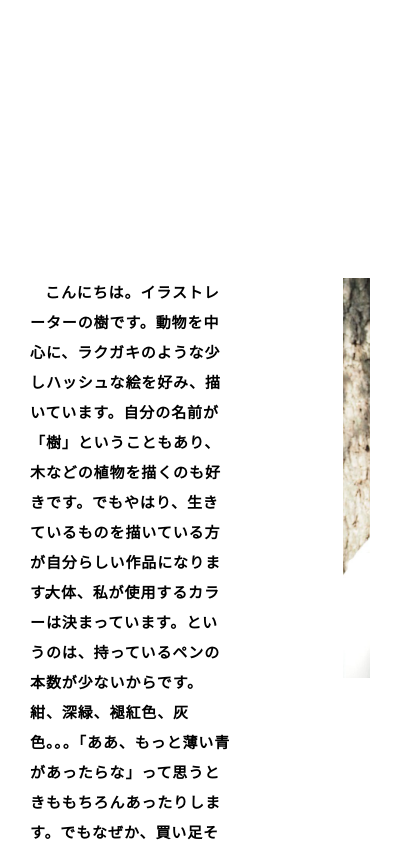
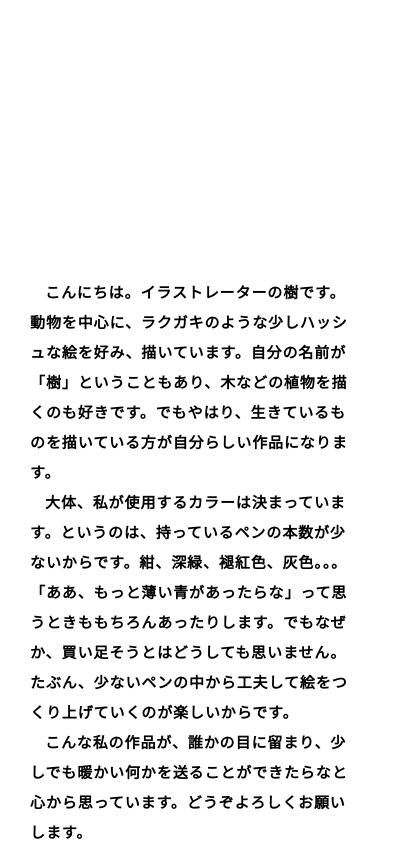
Before and after one commit to itsukiillust/itsuki.no.mori, a plain HTML site: page index.html in a window 390 px wide. Shown: the part 472-1323 px from the top of the page, 420 px wide, since content can reach past the window. Drawn offline with nearby package versions, Linux system fonts and the light colour scheme.

Commit message:
JS修正（540px）

```diff
--- a/style.css
+++ b/style.css
@@ -433,10 +433,16 @@ header div {
        padding-right: 20px;
        padding-left: 20px;
        margin-top: 100px;
-       margin-bottom: 100px;;
+       margin-bottom: 100px;
+
+       display: flex;
+       flex-direction: column-reverse;
+       justify-content: center;
+
     }
 
     .portfolio {
+        background-image: url();
         display: none;
     }
 
```
